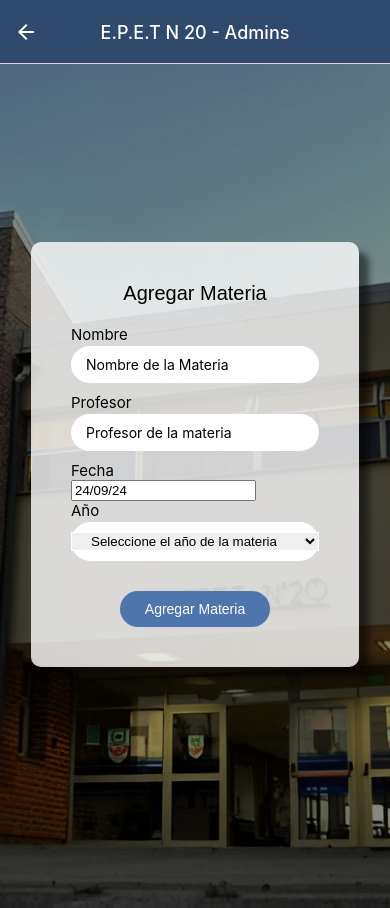
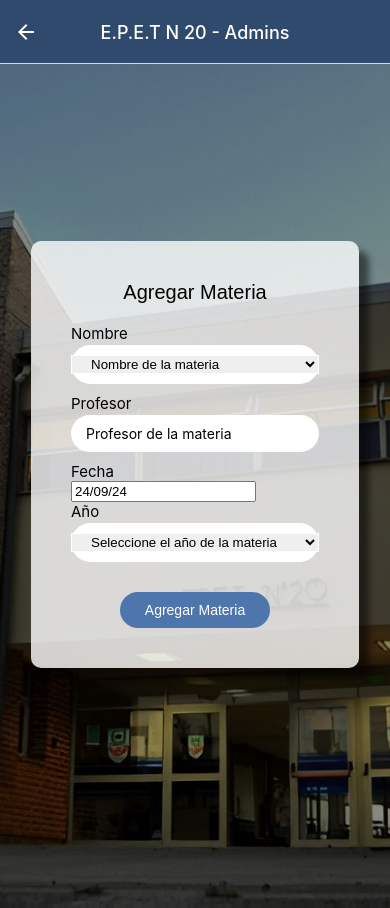
Before and after one commit to LuuAlveal/No_Hackeamos_Ni_La_Puerta, a React Native app: screen /AgregarMaterias in a window 390 px wide. Built offline with nearby package versions, Linux system fonts and the light colour scheme.

Commit message:
Agregando lista desplegable para agregar materias

```diff
--- a/Admin-Screens/AgregarMaterias.jsx
+++ b/Admin-Screens/AgregarMaterias.jsx
@@ -11,6 +11,7 @@ const BD = getFirestore(appFirebase);
 
 export default function AgregarMaterias() {
     const navigation = useNavigation();
+    const [selectedName, setSelectedName] = useState("default");
     const [selectedYear, setSelectedYear] = useState("default");
     const [state, setState] = useState({
         nombre: "",
@@ -35,7 +36,7 @@ export default function AgregarMaterias() {
         setState({ ...state, [name]: value })
     };
     const handleCreateMateria = async () => {
-        if (state.nombre === '') {
+        if (selectedName === 'default') {
             Swal.fire({
                 title: 'ERROR',
                 text: 'Ingrese el nombre de la Materia',
@@ -63,7 +64,7 @@ export default function AgregarMaterias() {
         else {
             try {
                 await addDoc(collection(BD, 'materias'), {
-                    nombre: state.nombre,
+                    nombre: selectedName,
                     profesor: state.profesor,
                     fecha: state.fecha,
                     year: selectedYear
@@ -152,11 +153,21 @@ export default function AgregarMaterias() {
 
                     <Text style={{ fontSize: 15 }}>Nombre</Text>
                     <View style={style.cajaIng}>
-                        <TextInput
-                            placeholder='Nombre de la Materia'
-                            style={{ paddingHorizontal: 15, outline: 0 }}
-                            onChangeText={(value) => handleChangeText('nombre', value)}
-                        />
+                    <Picker
+                        selectedValue={selectedName}
+                        onValueChange={(itemValue, itemIndex) =>
+                            setSelectedName(itemValue)
+                        }
+                        style={{ paddingHorizontal: 15, borderColor: 'white'}}
+                    >
+                        <Picker.Item label="Nombre de la materia" value="default" />
+                        <Picker.Item label="Matematicas I - II - III" value="Matematicas" />
+                        <Picker.Item label="Analisis Matematico" value="Analisis Matematico" />
+                        <Picker.Item label="Educacion Fisica" value="Educacion Fisica" />
+                        <Picker.Item label="Historia I - II - III" value="Historia" />
+                        <Picker.Item label="Geografia I - II" value="Geografia" />
+                        <Picker.Item label="Fisica I - II" value="Fisica" />
+                    </Picker>
                     </View>
 
                     <Text style={{ fontSize: 15 }}>Profesor</Text>
```
